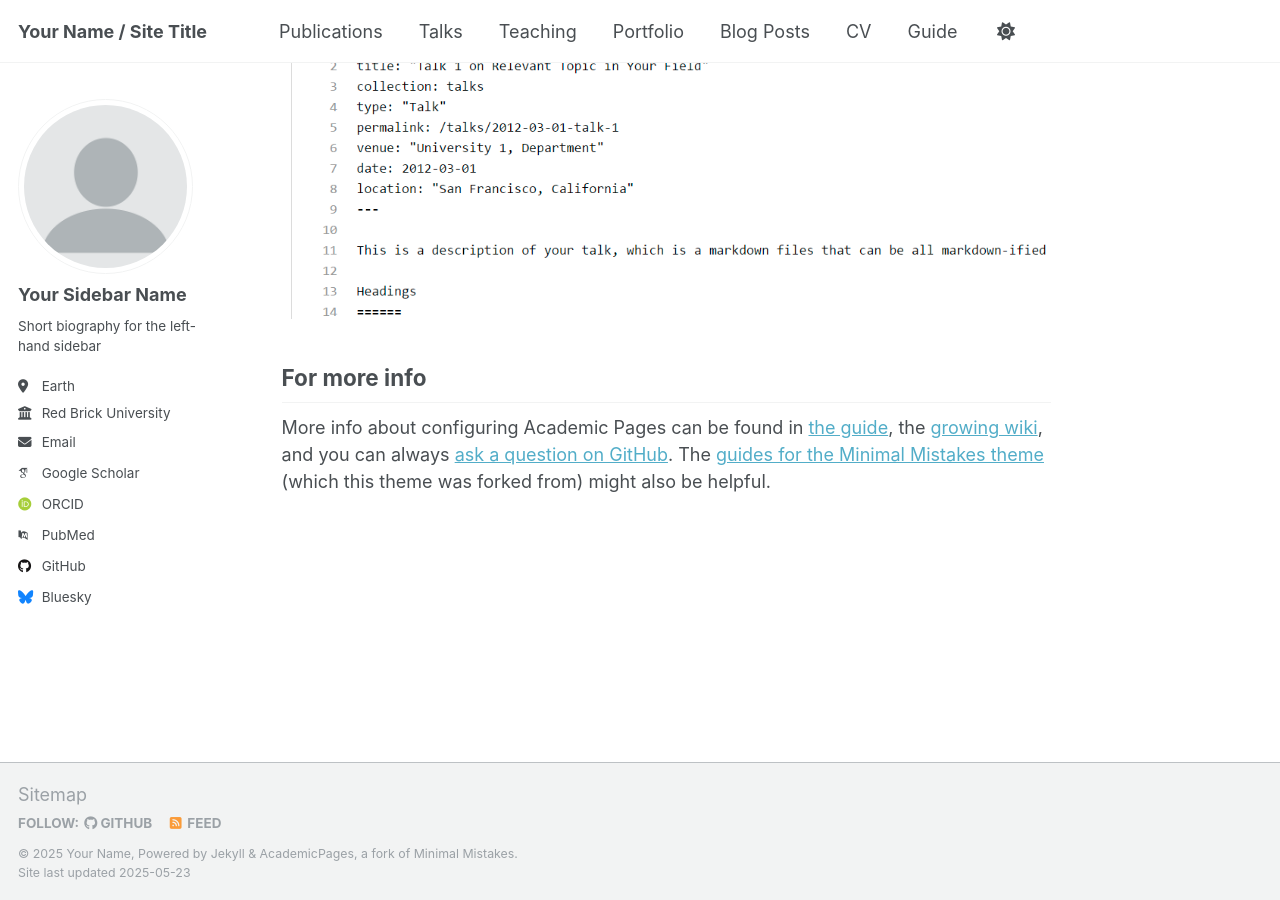
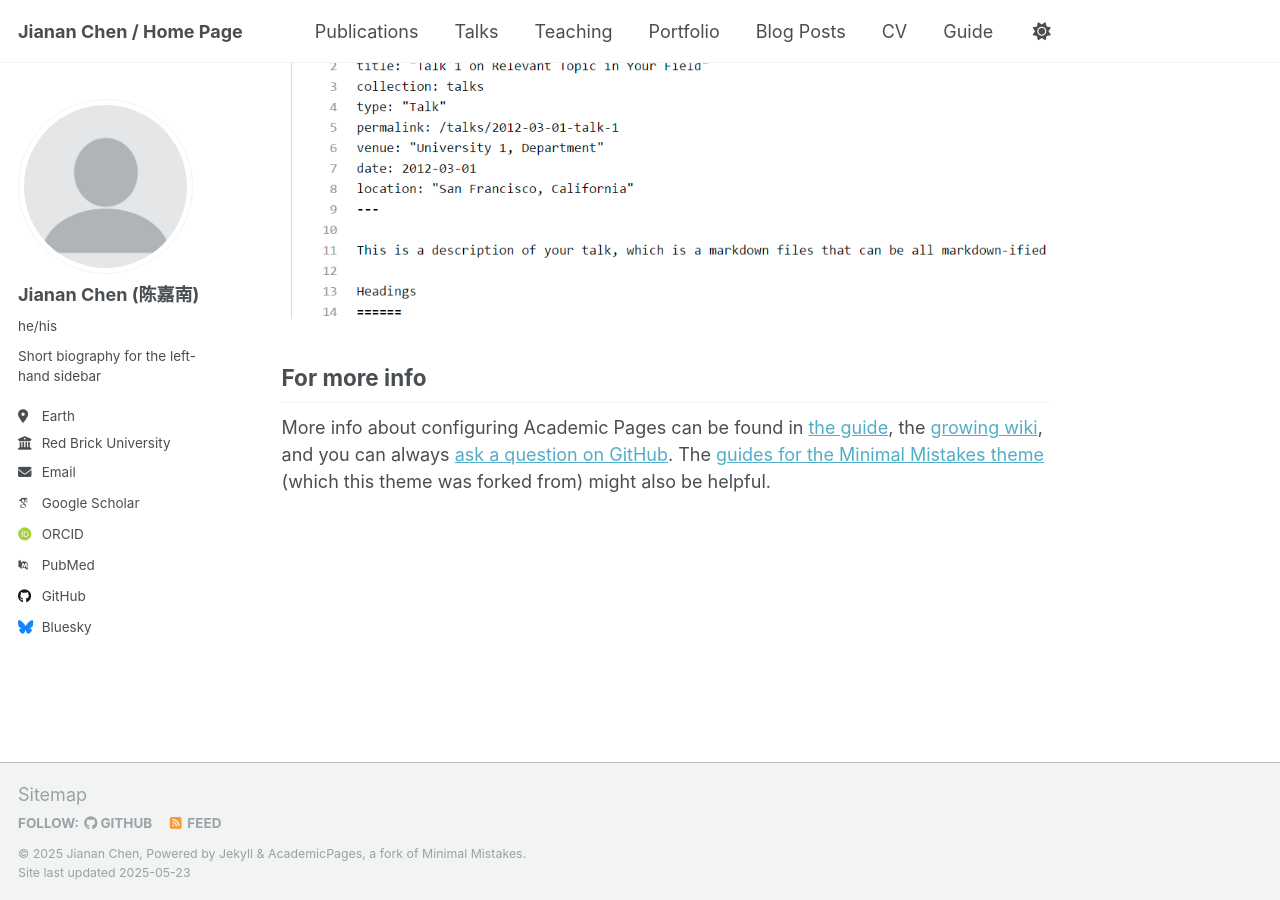
Before and after one commit to CHEN-JIANAN/CHEN-JIANAN.github.io, a Jekyll site: the page built from _pages/about.md, in a window 1280 px wide and 900 px high, scrolled down 2636 px. Built offline with Jekyll 4.4.1, drawn with Linux system fonts in a browser that asks for light colours; some web fonts are replaced.

Commit message:
Update _config.yml

```diff
--- a/_config.yml
+++ b/_config.yml
@@ -9,13 +9,14 @@
 # Basic Site Settings
 locale                   : "en-US"
 site_theme               : "default"
-title                    : "Your Name / Site Title"
+title                    : "Jianan Chen / Home Page"
 title_separator          : "-"
-name                     : &name "Your Name"
-description              : &description "personal description"
-url                      : https://academicpages.github.io # the base hostname & protocol for your site e.g. "https://[your GitHub username].github.io" or if you already have some other page hosted on Github then use "https://[your GitHub username].github.io/[Your Repo Name]"
+name                     : &name "Jianan Chen"
+description              : &description "
+I am a Ph.D student in Speech and Audio Processing Lab at Graduate School of Informatics,Kyoto University, Japan, supervised by Prof. Tatsuya Kawahara. I achieved my Master's degree in Information Science from Japan Advanced Institute of Science and Technology. Before that, I achieved my Bachlor's degree in Software Engineering in Shanghai Jiao Tong University. My research interests mainly focuses on Automatic Speech Recognition, and Speech Translation. I am also interested in Knowledge Graph, Large Language Models and Cross-modal Distillation. "
+url                      : https://chen-jianan.github.io # the base hostname & protocol for your site e.g. "https://[your GitHub username].github.io" or if you already have some other page hosted on Github then use "https://[your GitHub username].github.io/[Your Repo Name]"
 baseurl                  : "" # the subpath of your site, e.g. "/blog"
-repository               : "academicpages/academicpages.github.io"
+repository               : "chen-jianan/chen-jianan.github.io"
 
 # Site Author - The following control what appear as part of the author content on the side bar.
 #               If a field is blank the icon and link will not appear, otherwise it will be shown.
@@ -23,8 +24,8 @@ repository               : "academicpages/academicpages.github.io"
 author:
   # Biographic information
   avatar           : "profile.png"
-  name             : "Your Sidebar Name"
-  pronouns         : # example: "she/her"
+  name             : "Jianan Chen (陈嘉南)"
+  pronouns         : "he/his" # example: "she/her"
   bio              : "Short biography for the left-hand sidebar"
   location         : "Earth"
   employer         : "Red Brick University"
```
